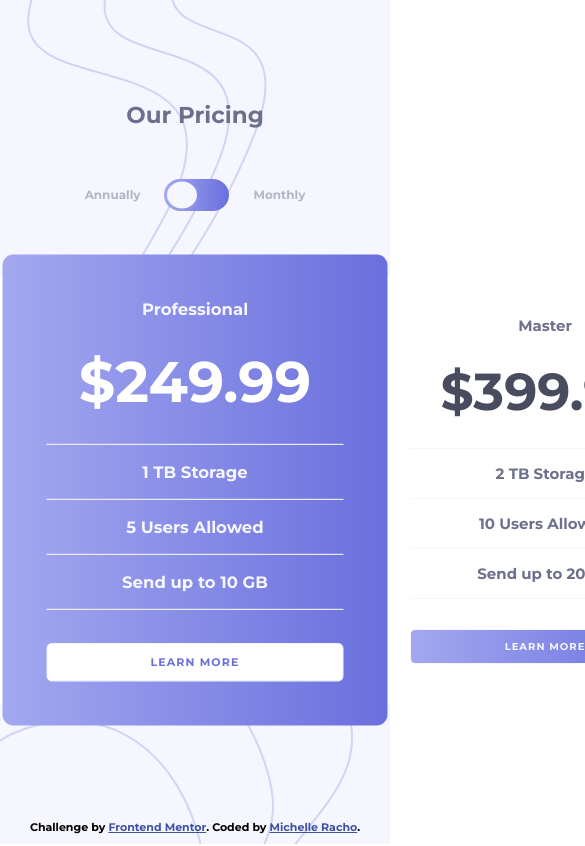
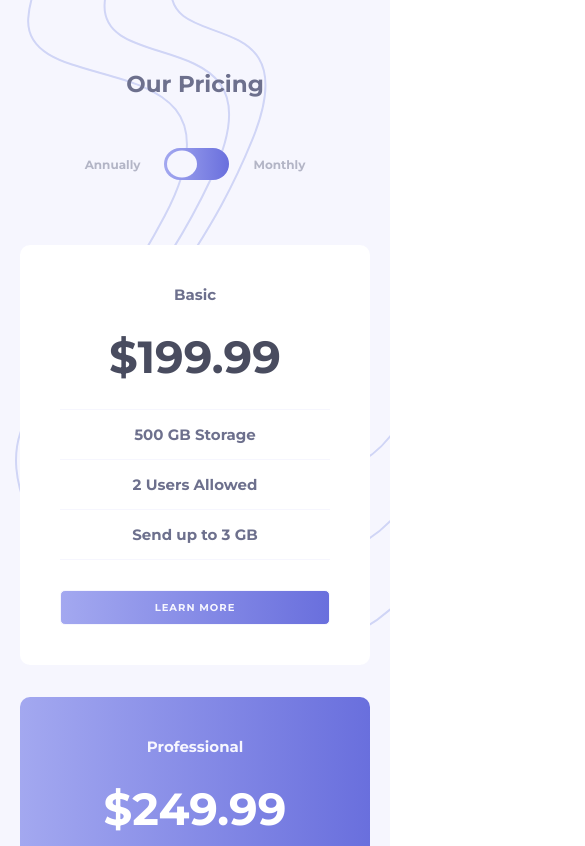
Before and after one commit to michelleracho/pricing-component-with-toggle, a React (Create React App) app: page / in a window 390 px wide. Shown: the top 846 px of the page, 585 px wide, since content can reach past the window. Built offline with nearby package versions, Linux system fonts and the light colour scheme.

Commit message:
add breakpoints

```diff
--- a/src/styles/ButtonStyles.module.css
+++ b/src/styles/ButtonStyles.module.css
@@ -15,7 +15,6 @@
 }
 
 .Button:hover {
-  /* color: inherit; */
   color: var(--color-purple);
   text-transform: uppercase;
   background: #fff;
--- a/src/styles/CardListStyles.module.css
+++ b/src/styles/CardListStyles.module.css
@@ -3,7 +3,6 @@
 }
 
 .CardList__item {
-  /* margin: 1rem; */
 }
 
 .CardList__item:nth-of-type(2n) > * {
@@ -25,3 +24,18 @@
   color: #fff;
   background: var(--gradient);
 }
+
+@media screen and (max-width: 992px) {
+  .CardList {
+    flex-direction: column;
+  }
+
+  .CardList__item > * {
+    margin: 0 auto;
+  }
+
+  .CardList__item:nth-of-type(2n) > * {
+    transform: unset;
+    margin: 3.2rem auto;
+  }
+}
--- a/src/styles/CardStyles.module.css
+++ b/src/styles/CardStyles.module.css
@@ -11,12 +11,13 @@
 
 .Card__price {
   font-size: 5.2rem;
+  font-size: clamp(4.5rem, 5vw, 5.2rem);
+
   color: var(--color-dark-gray);
   padding: 2.5rem;
 }
 
 .Card__list {
-  /* width: 25rem; */
 }
 
 .Card__item {
@@ -27,3 +28,9 @@
 .Card__item:last-child {
   border-bottom: 1px solid var(--color-very-light-gray);
 }
+
+@media screen and (max-width: 365px) {
+  .Card {
+    width: 90%;
+  }
+}
--- a/src/styles/PricingContainerStyles.module.css
+++ b/src/styles/PricingContainerStyles.module.css
@@ -9,3 +9,9 @@
   font-size: 2.3rem;
   color: var(--color-gray);
 }
+
+@media screen and (max-width: 992px) {
+  .PricingContainer {
+    margin: 7rem auto;
+  }
+}
```
